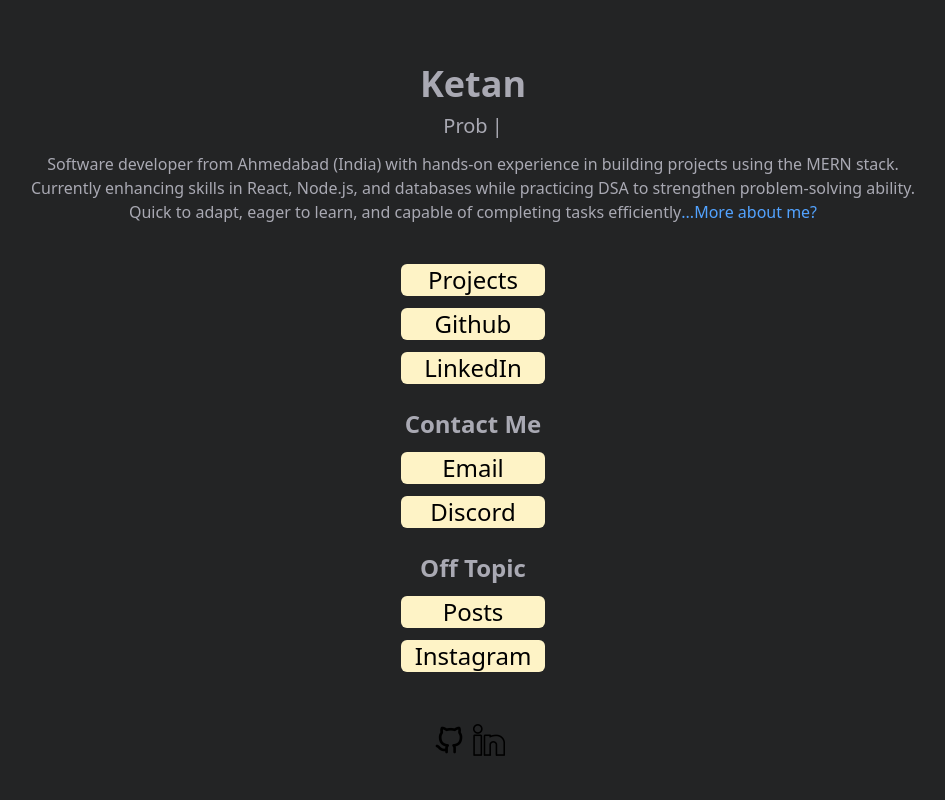
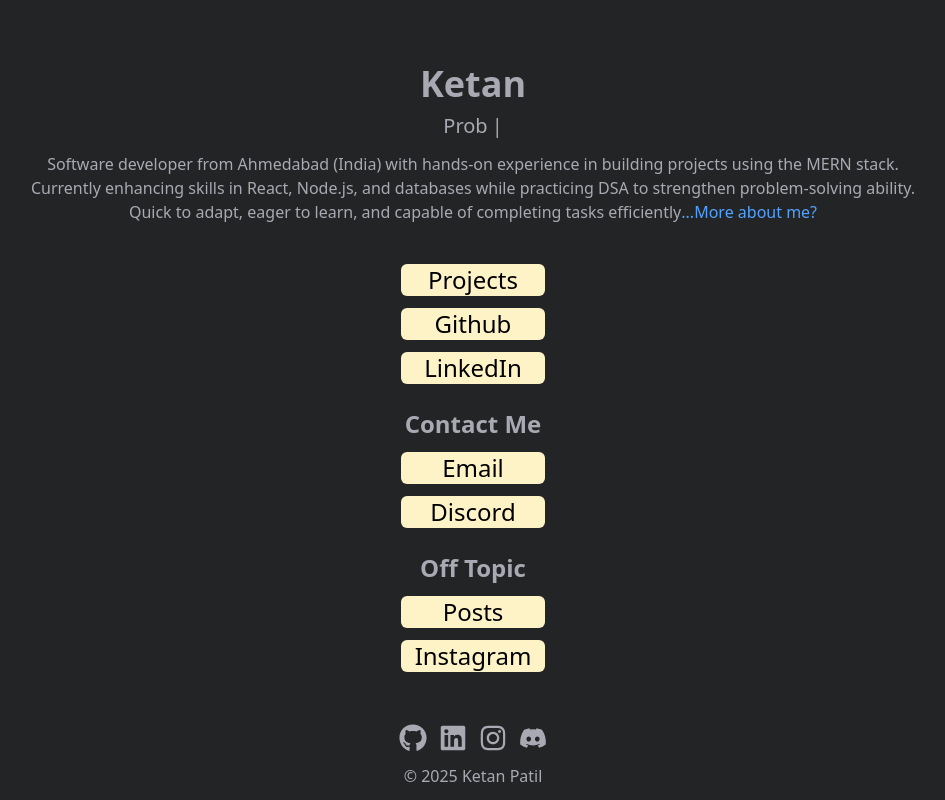
Before and after one commit to ketanpatil29/kPortfolio, a React (Vite) app: page / in a window 1280 px wide. Shown: the whole page, without its empty margins (167-1112 px from the left). Built offline with nearby package versions, Linux system fonts and the light colour scheme.

Commit message:
Update portfolio

```diff
--- a/package.json
+++ b/package.json
@@ -15,6 +15,7 @@
     "motion": "^12.23.22",
     "react": "^19.1.1",
     "react-dom": "^19.1.1",
+    "react-icons": "^5.5.0",
     "react-router-dom": "^7.9.4",
     "tailwindcss": "^4.1.14"
   },
--- a/src/components/Portfolio.jsx
+++ b/src/components/Portfolio.jsx
@@ -1,9 +1,7 @@
 import React, { useState, useEffect } from "react";
 import { Link } from "react-router-dom";
 
-import linkImg from "../assets/link.png";
-import githubImg from "../assets/github.png";
-import linkedInImg from "../assets/linkedin.png";
+import { FaGithub, FaLinkedin, FaInstagram, FaDiscord } from "react-icons/fa";
 
 const Typewriter = ({ words, speed = 150, eraseSpeed = 100, delay = 1000 }) => {
   const [text, setText] = useState("");
@@ -39,8 +37,8 @@
 
 const Portfolio = () => {
   return (
-    <section>
-        <div className="text-[#a9a9b3] flex flex-col items-center justify-center mt-16">
+    <section className="text-[#a9a9b3]">
+        <div className="flex flex-col items-center justify-center mt-16">
             <h1 className="font-bold text-4xl">Ketan</h1>
                 <h3 className="text-xl mt-2">
                     <Typewriter words={["MERN Stack Dev.", "Problem Solver."]} />
@@ -81,10 +79,27 @@
                 <button className="bg-amber-100 text-black text-2xl rounded-md w-36 mb-3 cursor-pointer">Instagram</button>
             </div>
 
-            <div className="flex">
-              <img src={githubImg} alt="github" className="w-8 h-8 mr-2 text-[#a9a9b3]" />
-              <img src={linkedInImg} alt="linkedIn" className="w-8 h-8 mr-2" />
+            <div className="flex text-[#a9a9b3] space-x-3">
+              <a href="https://github.com/ketanpatil29" target="_blank" rel="noopener noreferrer" className="inline-flex items-center">
+                <FaGithub className="w-7 h-7" />
+              </a>
+
+              <a href="https://www.linkedin.com/in/ketan-patil-788417389/" target="_blank" rel="noopener noreferrer" className="inline-flex items-center">
+                <FaLinkedin className="w-7 h-7" />
+              </a>
+
+              <a href="https://instagram.com/your" target="_blank" rel="noopener noreferrer" className="inline-flex items-center">
+                <FaInstagram className="w-7 h-7" />
+              </a>
+
+              <a href="#" className="inline-flex items-center">
+                <FaDiscord className="w-7 h-7" />
+              </a>
             </div>
+        </div>
+
+        <div className="fixed bottom-0 left-0 w-full text-center mb-3">
+          © {new Date().getFullYear()} Ketan Patil
         </div>
     </section>
   );
```
Also changed, not shown: 1 other file (tests, documents, lock files or other folders).
